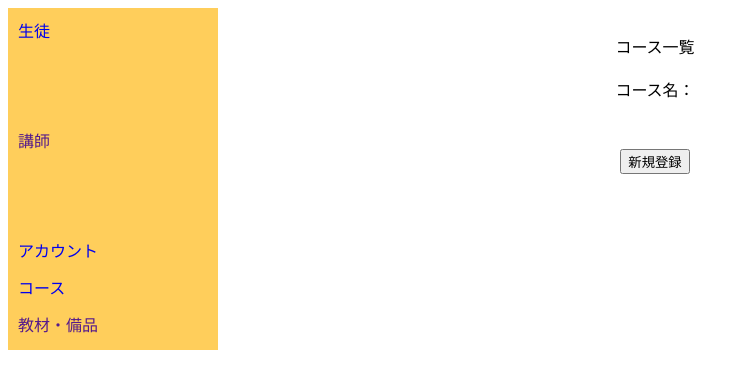
After one commit to kataoka232/htdocs, a PHP site: page /php/course/course_list.php in a window 1280 px wide. The commit adds this page. Shown: the top 389 px of the page, without its empty margins (0-749 px from the left). Run offline with PHP 8.4, Linux system fonts and the light colour scheme; data that the repository does not hold is empty.

Commit message:
複数条件検索の追加、メニューバー作成

```diff
--- a/php/course_edit_delete2.php
+++ b/php/course/course_edit_delete2.php
@@ -1,7 +1,8 @@
 <?php
 $pdo=new PDO('mysql:host=localhost;dbname=juku;charset=utf8','root');
-$sql=$pdo->prepare('delete from courseid where id=?');
-if ($sql->execute([$_REQUEST['id']] )) {
+$sql=$pdo->prepare('update courseid set delete_flg=1 where id=:id');
+$sql->bindValue(':id',$_REQUEST['id'],PDO::PARAM_INT);
+if ($sql->execute()) {
 	echo '削除しました。';
 } else {
 	echo '削除できませんでした。';
--- a/php/course_edit_update.php
+++ b/php/course/course_edit_update.php
@@ -1,6 +1,6 @@
 <?php
 $pdo = new PDO('mysql:host=localhost;dbname=juku;charset=utf8','root');
-$sql = $pdo->prepare ('select * from courseid where name=:name');
+$sql = $pdo->prepare ('select count(name) from courseid where name=:name');
 $sql->bindValue(':name',$_REQUEST['name'],PDO::PARAM_STR);
 $sql->execute();
 $result = $sql->fetch();
--- a/php/course_list.php
+++ b/php/course/course_list.php
@@ -1,8 +1,9 @@
+<?php require '../menu.php'; ?>
 <p>コース一覧</p>
 <p>コース名：</p>
 <?php
 $pdo=new PDO('mysql:host=localhost;dbname=juku;charset=utf8','root');
-foreach($pdo->query('select * from courseid') as $course) {
+foreach($pdo->query('select * from courseid where delete_flg is null') as $course) {
 	echo '<tr>';
 	echo '<td>',$course['name'],'</td>';
 	echo "\t";
@@ -14,3 +15,4 @@ foreach($pdo->query('select * from courseid') as $course) {
 }
 ?><br>
 <input type="button" onclick="location.href='./course_signup.php'" value="新規登録">
+<?php require '../footer.php'; ?>
--- a/php/course_signup2.php
+++ b/php/course/course_signup2.php
@@ -10,13 +10,12 @@ if (empty($_REQUEST['name'])) {
 	echo '<br>';
 	echo '<br>';
 	echo '<input type="button" onclick="history.back()" value="登録画面に戻る">';
-	echo "\t";
 } else
-if ($result > 0) {
+if (!empty($result)) {
 	echo 'すでに登録されています';
 	echo '<br>';
+	echo '<br>';
 	echo '<input type="button" onclick="history.back()" value="登録画面に戻る">';
-	echo "\t";
 } else {
 	$stmt = $pdo->prepare('insert into courseid (name) values (:name)');
 	$stmt->bindValue (':name',$_REQUEST['name'],PDO::PARAM_STR);
--- a/php/footer.php
+++ b/php/footer.php
@@ -1,3 +1,4 @@
+</main>
 </body>
 
 </html>
--- a/php/home.php
+++ b/php/login/home.php
@@ -1,3 +1,4 @@
+<?php require 'menu.php'; ?>
 <?php
 unset($_SESSION['user']);
 $pdo=new PDO('mysql:host=localhost;dbname=juku;charset=utf8','root');
@@ -14,3 +15,4 @@ if (isset($_SESSION['user'])){
 	echo 'パスワードが違うかユーザー登録されていません。';
 }
 ?>
+<?php require 'footer.php'; ?>
--- /dev/null
+++ b/php/menu.php
@@ -0,0 +1,28 @@
+<!DOCTYPE html>
+<html>
+<head>
+<meta charset="UTF-8">
+<title>Juku system</title>
+<style>
+.main {
+border: 1px solid #aaaaaaa;
+text-align: center;
+}
+</style>
+<link rel="stylesheet" href="../style2.css">
+<link rel="stylesheet" href="style2.css">
+</head>
+
+<bady>
+<nav>
+	<ul class="menu">
+	<?php
+	echo '<li><a href="kensaku.php">生徒</a></li>';
+	echo '<li><a href="">講師</a></li>';
+	echo '<li><a href="itiran_kensaku2.php">アカウント</a></li>';
+	echo '<li><a href="course_list.php">コース</a></li>';
+	echo '<li><a href="">教材・備品</a></li>';
+	?>
+	</ul>
+</nav>
+<div class="main">
--- /dev/null
+++ b/php/style2.css
@@ -0,0 +1,30 @@
+@charset "UTF-8";
+body {
+	font-family: sans-serif;
+	line-height: 1.7;
+}
+.menu {
+	float: left;
+	padding: 10px;
+	width: 15%;
+	margin: 0 auto;
+	background-color: #ffce5b;
+	list-style: none;
+	display: grid;
+	grid-template-colums: lfr lfr lfr;
+	grid-template-rows: 100px 100px;
+	grid-gap: 10px;
+}
+li {
+	text-again: center;
+	list-style-position: inside;
+}
+a {
+	dispray: block;
+	text-decoration: none;
+	color: brack;
+}
+.main {
+	width: 85%;
+	padding: 10px;
+}
```
Also changed, not shown: php/course/course_search.php (renamed from php/course_search.php, +7 -2 lines), php/course/course_edit.php (renamed from php/course_edit.php), php/course/course_edit_delete.php (renamed from php/course_edit_delete.php), php/course/course_signup.php (renamed from php/course_signup.php), php/login/login.php (renamed from php/login.php).
